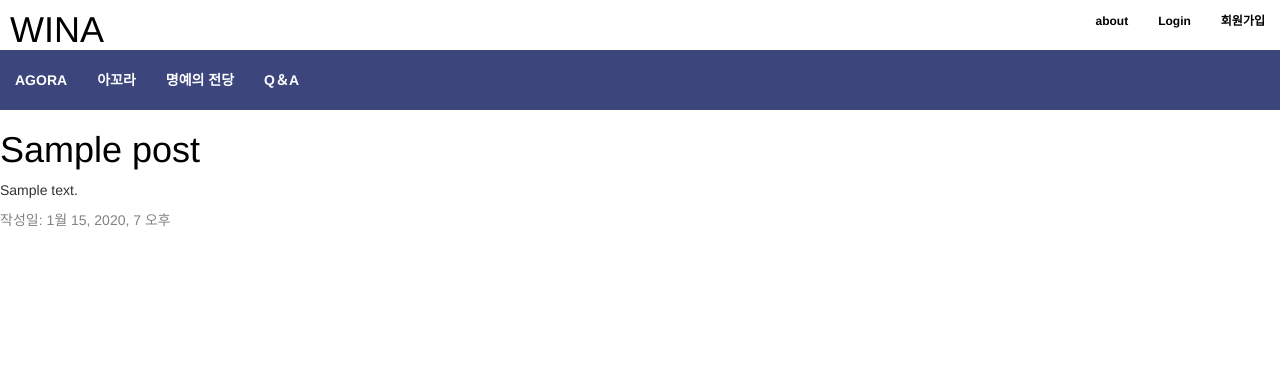
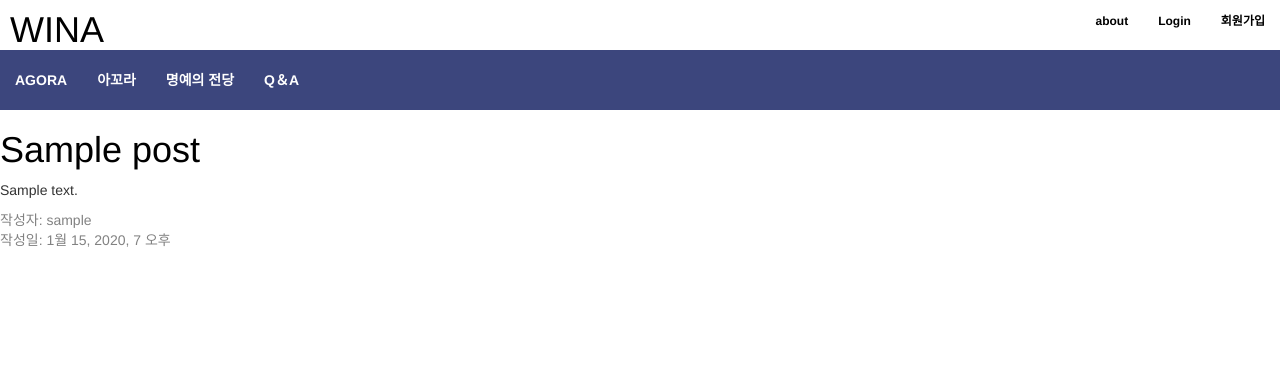
Before and after one commit to wjh2012/toy-project, a Django app: page /AGGORA/ in a window 1280 px wide. Shown: the top 370 px of the page. Run offline with Django 3.2, Linux system fonts and the light colour scheme; tables that the repository leaves empty hold one stand-in row (values such as "Sample post"); some libraries are stand-ins or nearby versions.

Commit message:
account second

```diff
--- a/first_app/static/css/main.css
+++ b/first_app/static/css/main.css
@@ -78,7 +78,7 @@ body{
 .post-form textarea, .post-form input {
   width: 100%;
 }
-.date {
+.info {
   color: #828282;
 }
 /*포스트 버튼*/
--- a/first_app/templates/first_app/AGGORA.html
+++ b/first_app/templates/first_app/AGGORA.html
@@ -8,7 +8,8 @@
 <div class ="post">
     <h1><a href="{% url 'post_detail' pk=post.pk %}">{{ post.title }}</a></h1>
     <p>{{ post.text|linebreaksbr }}</p>
-    <div class ="date">
+    <div class ="info">
+        작성자: {{post.author}}<br>
         작성일: {{ post.published_date }}
     </div>
 </div>
--- a/first_app/templates/first_app/post_detail.html
+++ b/first_app/templates/first_app/post_detail.html
@@ -3,7 +3,7 @@
 {% block content %}
     <div class="post">
         {% if post.published_date %}
-            <div class="date">
+            <div class="info">
                 {{ post.published_date }}
             </div>
         {% endif %}
```
